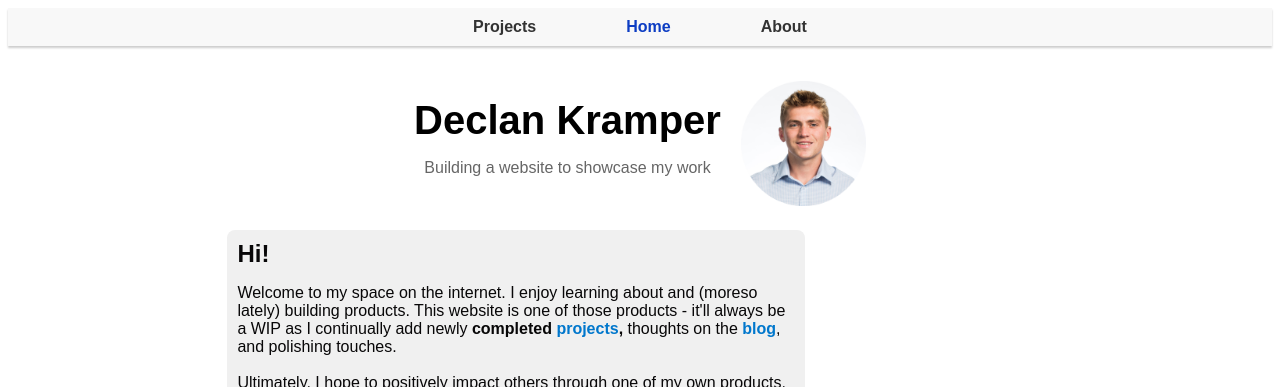
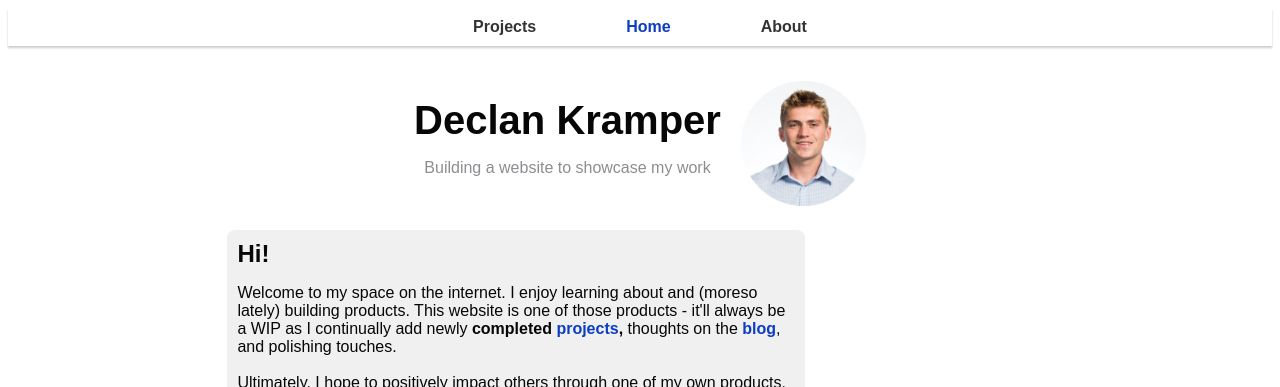
Before and after one commit to declankra/my-portfolio, a React (Create React App) app: page / in a window 1280 px wide. Shown: the top 387 px of the page. Built offline with nearby package versions, Linux system fonts and the light colour scheme; no server answers; what webfontloader would draw is missing.

Commit message:
converted homepage colors

```diff
--- a/src/index.css
+++ b/src/index.css
@@ -3,9 +3,10 @@
   --primary-color: #0d3dc3; /* Adjust with your primary brand color */
   --secondary-color: #8d8d92; /* Your secondary color */
   --tretiary-color: #c8bfc7;
-  --background-color: #f8f8f8; /* Background color for the website */
+  --background-color: #fff; /* Background color for the website */
+  --secondary-background-color: #f0f0f0;
   --text-color: #080708; /* Primary text color */
-  --text-color-jet: #333;
+  --text-color-jet: #333; /* Jet color */
   --secondary-text-color: #8d8d92;
   --tretiary-text-color: #c8bfc7;
   --link-color: #0d3dc3; /* Hyperlink color */
@@ -42,6 +43,7 @@
     font-weight: var(--font-extra-bold-weight);
     color: var(--link-color);
     text-decoration: none;
+    cursor: pointer
   }
 
   a:hover {
--- a/src/pages/Home.css
+++ b/src/pages/Home.css
@@ -7,23 +7,20 @@ main {
   justify-content: center;
   align-items: center;
   padding: 10px;
-  background: #fff;
+  background: var(--background-color);
   /* Assuming a white background */
   text-align: center;
 }
 
 .profile-text h1 {
   font-size: 2.5rem;
-  /* Large, bold font for the name */
-  color: #000;
-  /* Black color for the text */
   margin: 0px;
 }
 
 .profile-text p {
   font-size: 1rem;
   /* Smaller font size for the subtitle */
-  color: #666;
+  color: var(--secondary-text-color);
   /* Dark grey color for the subtitle */
 }
 
@@ -44,6 +41,23 @@ main {
   /* Stacks flex items vertically */
 }
 
+.body h2 {
+  margin: 0;
+}
+
+.welcome-message {
+  max-width: 45%;
+  margin-right: 20%;
+  /* This will push the container to the right */
+  text-align: left;
+  background-color: var(--secondary-background-color);
+  padding: 10px;
+  border-radius: 8px;
+}
+
+
+
+
 /* This ensures that the container of the WhatAmIDoing component is a flex container */
 .doing-now {
   display: flex;
@@ -58,33 +72,6 @@ main {
   margin-top: 50px;
   /* Adds some space between this section and the previous content */
 }
-
-.welcome-message {
-  max-width: 45%;
-  margin-right: 20%;
-  /* This will push the container to the right */
-  text-align: left;
-  background-color: #F0F0F0;
-  padding: 10px;
-  border-radius: 8px;
-}
-
-.body a {
-  color: #0077cc;
-  /* Example link color */
-  text-decoration: none;
-  /* Removes underline */
-}
-
-.body a:hover {
-  text-decoration: underline;
-  /* Adds underline on hover for visual feedback */
-}
-
-.body h2 {
-  margin: 0;
-}
-
 /* Desktop styles */
 @media screen and (min-width: 768px) {
   .profile-avatar img {
@@ -97,8 +84,6 @@ main {
   .profile-text h1 {
     font-size: 1.8rem;
     /* Large, bold font for the name */
-    color: #000;
-    /* Black color for the text */
   }
 
   .profile-text p {
@@ -123,7 +108,6 @@ main {
     margin-right: 18%;
     /* This will push the container to the right */
     text-align: left;
-    background-color: #F0F0F0;
     padding: 10px;
     border-radius: 8px;
   }
```
